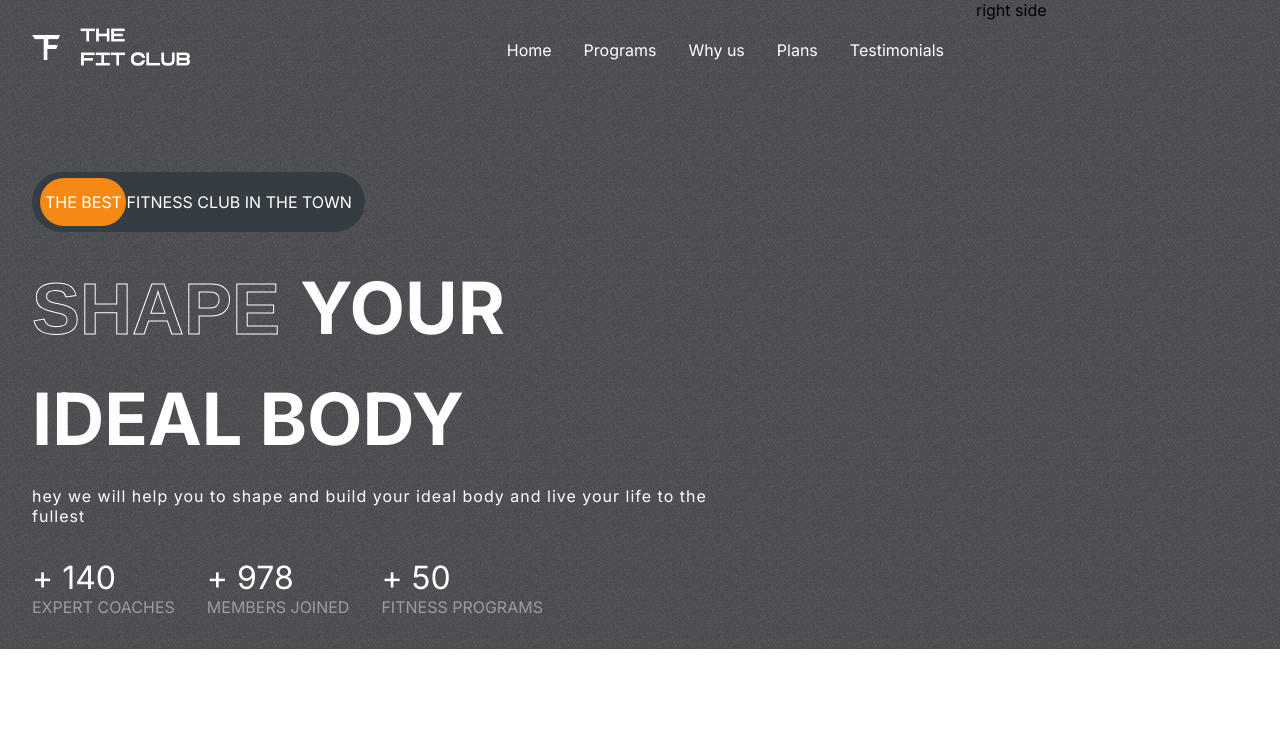
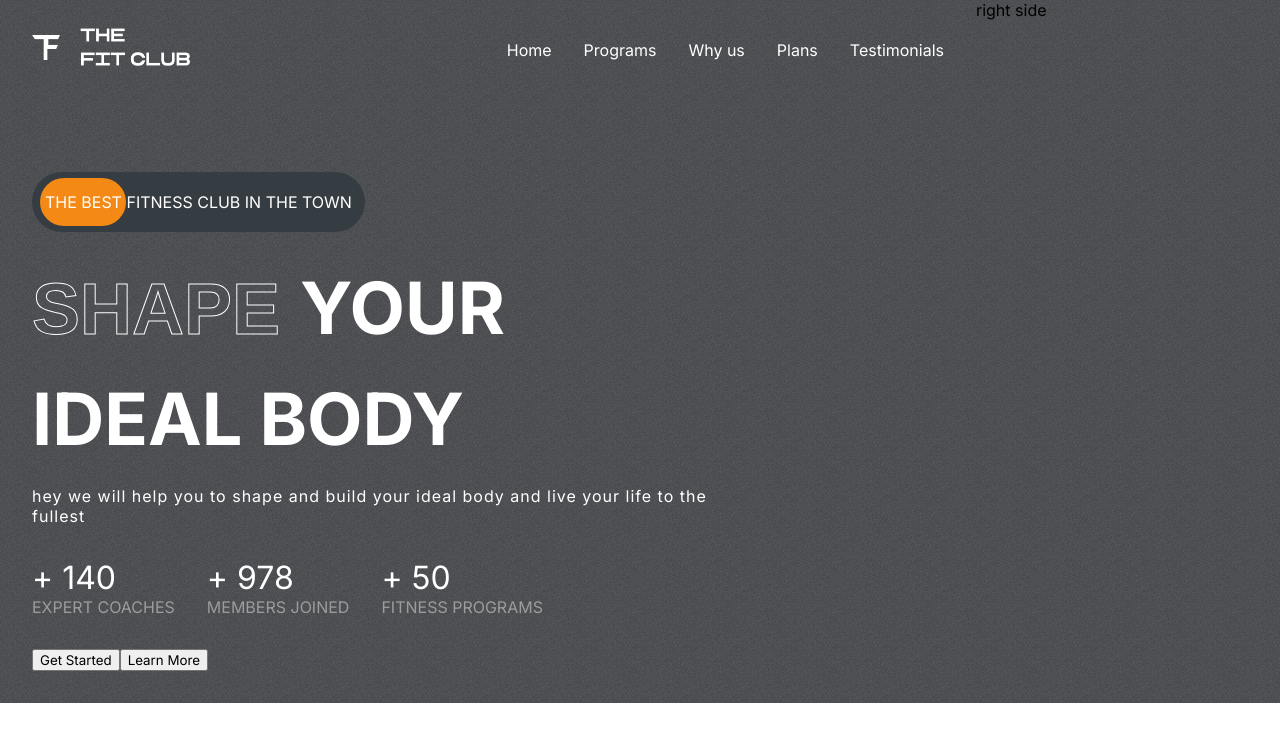
Before and after one commit to pallab17/Fithelp.o, a React (Create React App) app: page / in a window 1280 px wide. Shown: the top 742 px of the page. Built offline with nearby package versions, Linux system fonts and the light colour scheme.

Commit message:
files updated

```diff
--- a/src/components/Hero/Hero.jsx
+++ b/src/components/Hero/Hero.jsx
@@ -45,6 +45,14 @@ const Hero = () => {
             <span>Fitness Programs</span>
           </div>
         </div>
+
+        {/* buttons */}
+        <div className="hero-buttons">
+          <button className="btn">Get Started</button>
+          <button className="btn">Learn More</button>
+        </div>
+
+
       </div>
 
       <div className="right-h"> right side</div>
```
